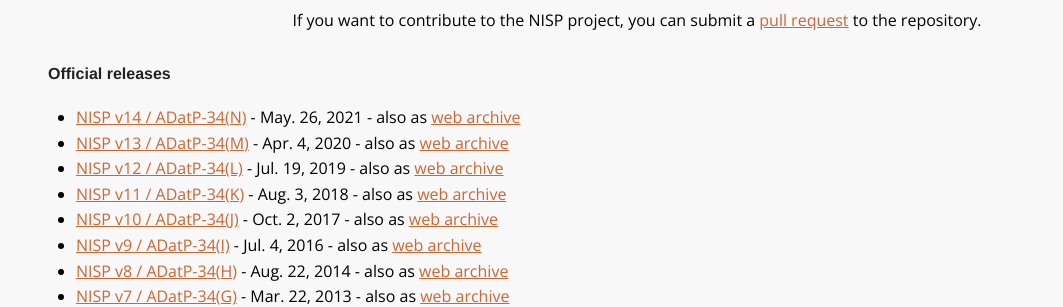
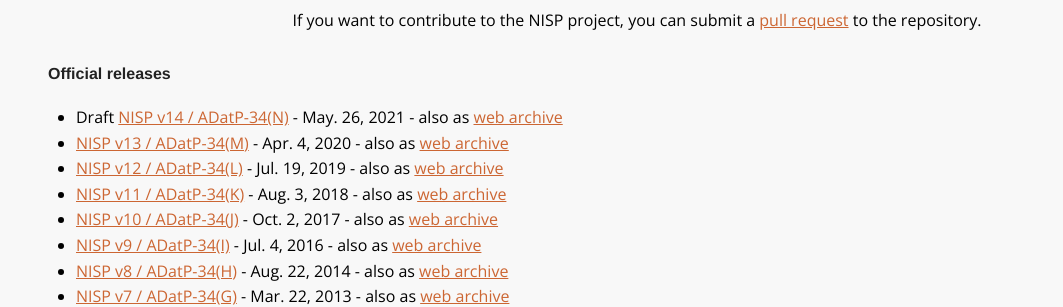
Before and after one commit to stavnstrup/nisp-nation, a Jekyll site: the page built from index.md, in a window 1280 px wide. Shown: the part 515-822 px from the top of the page, without its empty margins (108-1171 px from the left). Built offline with Jekyll 4.4.1, drawn with Linux system fonts in a browser that asks for light colours; nearby versions of some CDN libraries.

Commit message:
Descripe NISP 14 as draft

```diff
--- a/index.md
+++ b/index.md
@@ -43,7 +43,7 @@
 
 <h4>Official releases</h4>
 <ul>
-  <li><a href="{{ page.archive-location}}/nisp-14.0/">NISP v14 / ADatP-34(N)</a> -
+  <li>Draft <a href="{{ page.archive-location}}/nisp-14.0/">NISP v14 / ADatP-34(N)</a> -
   May. 26, 2021  - also as <a href="{{ page.archive-location}}/nisp-web-14.0-release.zip">web archive</a></li>
   <li><a href="{{ page.archive-location}}/nisp-13.0/">NISP v13 / ADatP-34(M)</a> -
   Apr. 4, 2020  - also as <a href="{{ page.archive-location}}/nisp-web-13.0-release.zip">web archive</a></li>
```
